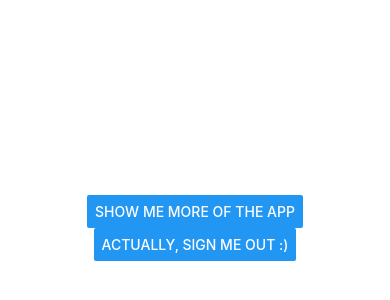
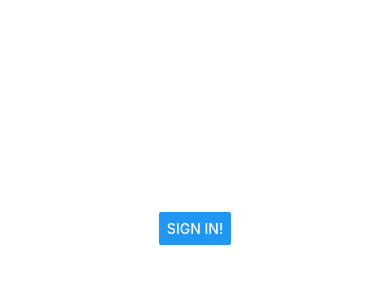
Before and after one commit to enaarmen/my-redux-native, a React Native app: screen / in a window 390 px wide. Shown: the part 194-494 px from the top of the page. Built offline with nearby package versions, Linux system fonts and the light colour scheme.

Commit message:
premier bouton de sign présent mais inactif.

```diff
--- a/App.js
+++ b/App.js
@@ -1,12 +1,12 @@
 import React from 'react';
 import { StyleSheet, Text, View } from 'react-native';
-import HomeScreen from './components/signInScreen.js';
+import SignInScreen from './components/signInScreen';
 
 export default class App extends React.Component {
   render() {
     return (
       <View style={styles.container}>
-          <HomeScreen />
+          <SignInScreen />
       </View>
     );
   }
--- a/components/signInScreen.js
+++ b/components/signInScreen.js
@@ -8,9 +8,14 @@ import {
   Button,
 } from 'react-native';
 
-class SignInScreen extends React.Component {
+export default class SignInScreen extends React.Component {
     static navigationOptions = {
       title: 'Please sign in',
+    };
+
+    _signInAsync = async () => { // ici mettre en parametre token et name
+      await AsyncStorage.setItem('token', 'name');
+      this.props.navigation.navigate('loading');
     };
 
     render() {
@@ -20,16 +25,24 @@ class SignInScreen extends React.Component {
         </View>
       );
     }
-
-    _signInAsync = async () => {
-      await AsyncStorage.setItem('userToken', 'abc');
-      this.props.navigation.navigate('App');
-    };
   }
 
-  export default class HomeScreen extends React.Component {
+  class HomeScreen extends React.Component {
+    constructor(props) {
+      super(props);
+    }
+
     static navigationOptions = {
       title: 'Welcome to the app!',
+    };
+
+    _showMoreApp = () => {
+      this.props.navigation.navigate('loading');
+    };
+
+    _signOutAsync = async () => {
+      await AsyncStorage.clear();
+      this.props.navigation.navigate('Auth');
     };
 
     render() {
@@ -39,16 +52,7 @@ class SignInScreen extends React.Component {
           <Button title="Actually, sign me out :)" onPress={this._signOutAsync} />
         </View>
       );
-    }
-
-    _showMoreApp = () => {
-      this.props.navigation.navigate('Other');
-    };
-
-    _signOutAsync = async () => {
-      await AsyncStorage.clear();
-      this.props.navigation.navigate('Auth');
-    };
+      }
   }
 
   const styles = StyleSheet.create({
```
Also changed, not shown: components/loading.js (+10 -1 lines).
